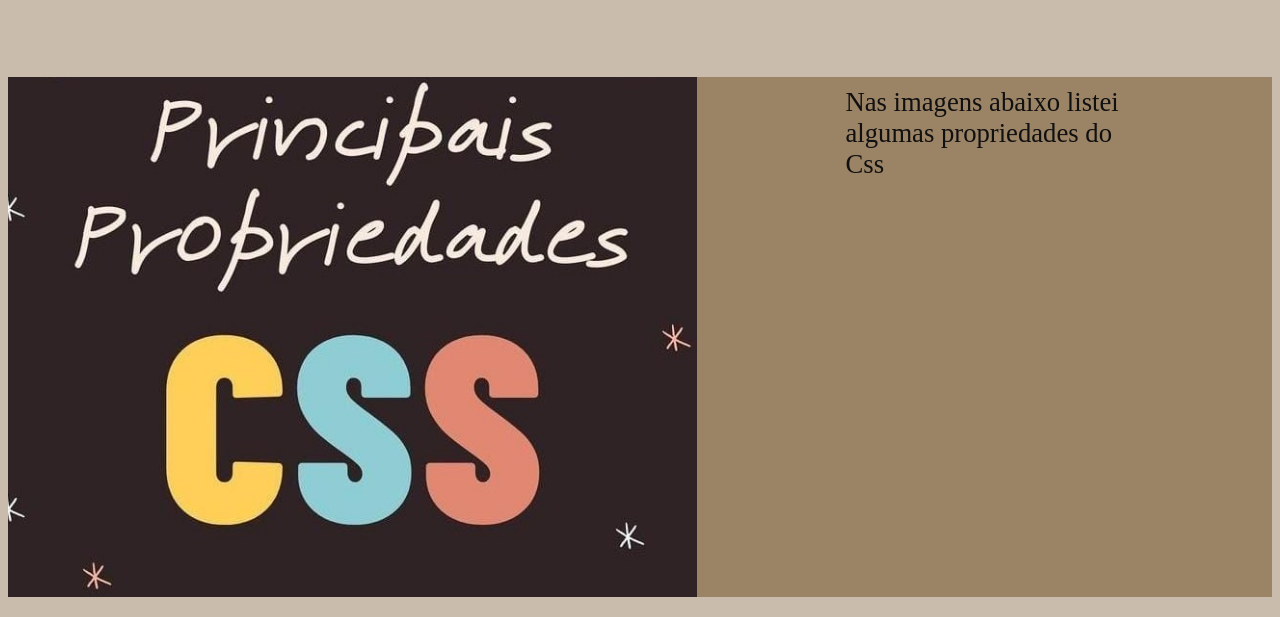
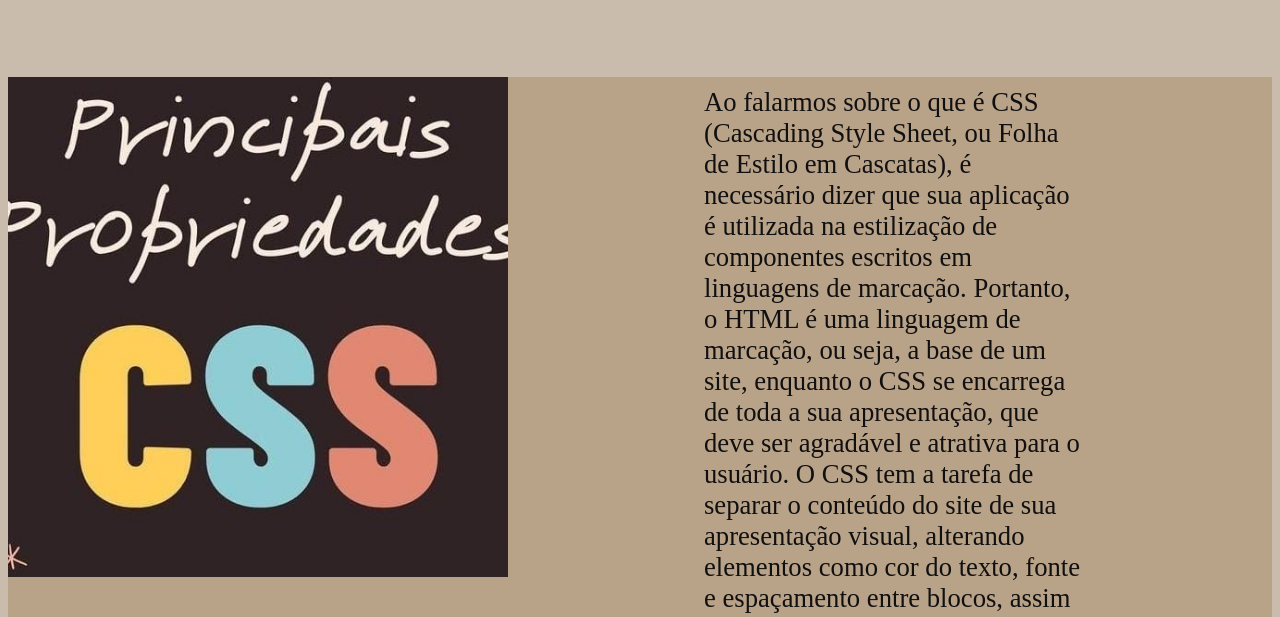
Before and after one commit to HelenCristina19/Tabela_propriedades_css, a plain HTML site: page index.html in a window 1280 px wide. Shown: the part 160-777 px from the top of the page. Drawn offline with Linux system fonts and the light colour scheme.

Commit message:
Algumas Alterações

```diff
--- a/css/style.css
+++ b/css/style.css
@@ -5,8 +5,8 @@ body {
 }
 
 .immagem_do_banner {
-    width: 100%;
-    height: 100%;
+    width: 500px;
+    height: 500px;
     object-fit: cover;
     object-position: 0,10%;
  }
@@ -23,7 +23,7 @@ body {
 .seçao_1{
     margin-top: 80px;
     display: flex;
-    background-color: rgb(155, 131, 102);
+    background-color: rgb(184, 162, 136);
     justify-content: left;
 
 }
@@ -46,7 +46,7 @@ body {
     height: 500px;
     flex-direction: column;
     justify-content: center;
-    background-color: var(--color-principal);
+    background-color: lemonchiffon;
     margin-bottom: 5px;
     border-radius: 60px;
 
@@ -67,8 +67,8 @@ body {
     height: calc(100vh - 58px - 120px) ;
   }
   .images_index h2 {
-    color: var(--color-text);
-    background: var(--color-principal);
+    color: black;
+
     justify-content: center;
     display: flex;
     height: 15px;
--- a/index.html
+++ b/index.html
@@ -18,7 +18,11 @@
             <img src="./imagens/Propriedades.jpg" alt="immagem principal" class="immagem_do_banner">
         </div>
         <div>
-            <p class="paragrafo_1">Nas imagens abaixo listei algumas propriedades do Css</p>
+            <p class="paragrafo_1">Ao falarmos sobre o que é CSS (Cascading Style Sheet, ou Folha de Estilo em Cascatas),
+            é necessário dizer que sua aplicação é utilizada na estilização de componentes escritos em linguagens de marcação. Portanto, o HTML é uma linguagem de marcação, ou seja,
+             a base de um site, enquanto o CSS se encarrega de toda a sua apresentação, que deve ser agradável e atrativa para o usuário.
+             O CSS tem a tarefa de separar o conteúdo do site de sua apresentação visual,
+             alterando elementos como cor do texto, fonte e espaçamento entre blocos, assim como todo o aspecto estético de uma página.</p>
         </div>
     </section>
 
@@ -54,5 +58,6 @@
 
 
 
+
 </body>
 </html>
```
